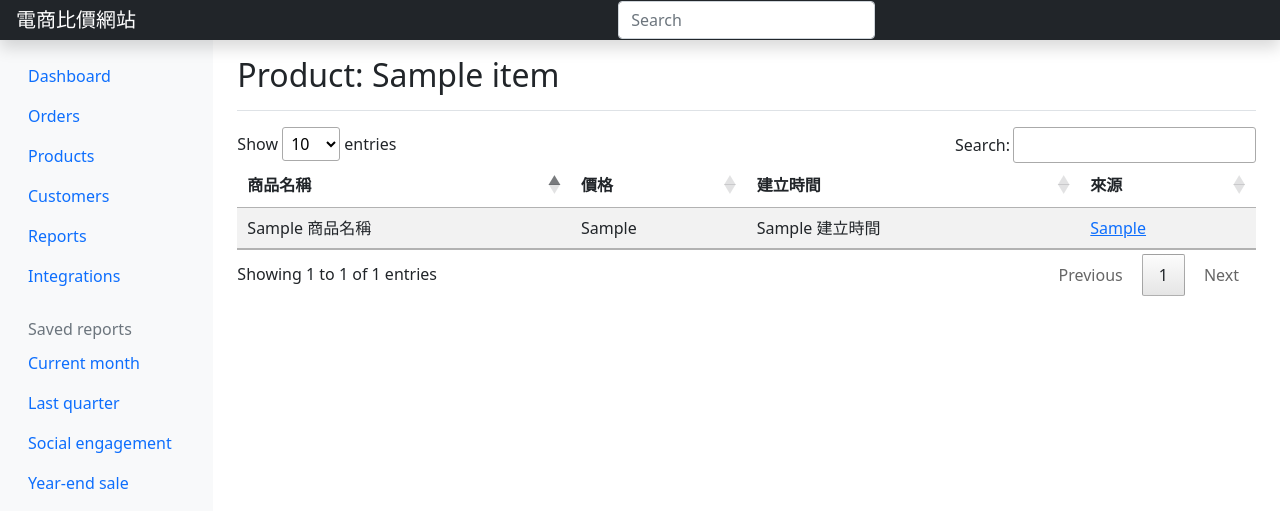
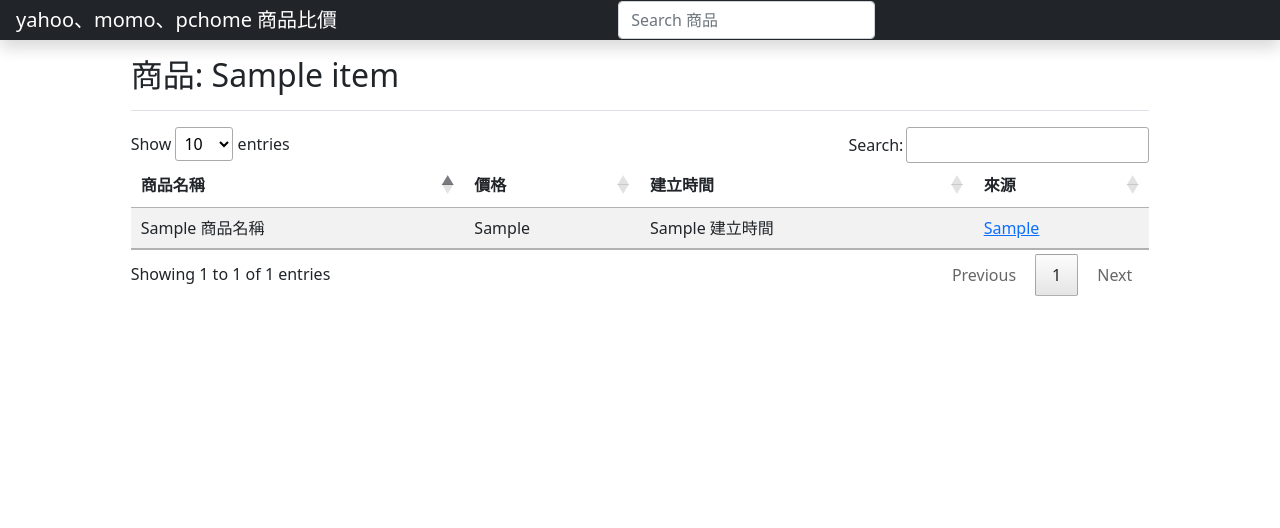
Before and after one commit to recluse1025/flaskProject, a Flask app: template templates/hello.html in a window 1280 px wide. Shown: the top 528 px of the page. Run offline with Flask 2, Linux system fonts and the light colour scheme; the template is opened without the code that fills it: most values are stand-ins (such as "Sample title", 1, 10 or a date in 2020); some libraries are stand-ins or nearby versions.

Commit message:
Dì sì commit

```diff
--- a/templates/hello.html
+++ b/templates/hello.html
@@ -50,12 +50,12 @@
   <body>
 
 <header class="navbar navbar-dark sticky-top bg-dark flex-md-nowrap p-0 shadow">
-  <a class="navbar-brand col-md-3 col-lg-2 me-0 px-3" href="#">電商比價網站</a>
+  <a class="navbar-brand col-md-3 col-lg-2 me-0 px-3" href="/">yahoo、momo、pchome  商品比價</a>
   <button class="navbar-toggler position-absolute d-md-none collapsed" type="button" data-bs-toggle="collapse" data-bs-target="#sidebarMenu" aria-controls="sidebarMenu" aria-expanded="false" aria-label="Toggle navigation">
     <span class="navbar-toggler-icon"></span>
   </button>
   <form action="/" method="GET">
-      <input class="form-control form-control-dark w-100" type="text" placeholder="Search" aria-label="Search" name="item">
+      <input class="form-control form-control-dark w-100" type="text" placeholder="Search 商品" aria-label="Search" name="item">
   </form>
 
   <div class="navbar-nav">
@@ -67,85 +67,85 @@
 
 <div class="container-fluid">
   <div class="row">
-    <nav id="sidebarMenu" class="col-md-3 col-lg-2 d-md-block bg-light sidebar collapse">
-      <div class="position-sticky pt-3">
-        <ul class="nav flex-column">
-          <li class="nav-item">
-            <a class="nav-link active" aria-current="page" href="#">
-              <span data-feather="home"></span>
-              Dashboard
-            </a>
-          </li>
-          <li class="nav-item">
-            <a class="nav-link" href="#">
-              <span data-feather="file"></span>
-              Orders
-            </a>
-          </li>
-          <li class="nav-item">
-            <a class="nav-link" href="#">
-              <span data-feather="shopping-cart"></span>
-              Products
-            </a>
-          </li>
-          <li class="nav-item">
-            <a class="nav-link" href="#">
-              <span data-feather="users"></span>
-              Customers
-            </a>
-          </li>
-          <li class="nav-item">
-            <a class="nav-link" href="#">
-              <span data-feather="bar-chart-2"></span>
-              Reports
-            </a>
-          </li>
-          <li class="nav-item">
-            <a class="nav-link" href="#">
-              <span data-feather="layers"></span>
-              Integrations
-            </a>
-          </li>
-        </ul>
+{#    <nav id="sidebarMenu" class="col-md-3 col-lg-2 d-md-block bg-light sidebar collapse">#}
+{#      <div class="position-sticky pt-3">#}
+{#        <ul class="nav flex-column">#}
+{#          <li class="nav-item">#}
+{#            <a class="nav-link active" aria-current="page" href="#">#}
+{#              <span data-feather="home"></span>#}
+{#              Dashboard#}
+{#            </a>#}
+{#          </li>#}
+{#          <li class="nav-item">#}
+{#            <a class="nav-link" href="#">#}
+{#              <span data-feather="file"></span>#}
+{#              Orders#}
+{#            </a>#}
+{#          </li>#}
+{#          <li class="nav-item">#}
+{#            <a class="nav-link" href="#">#}
+{#              <span data-feather="shopping-cart"></span>#}
+{#              Products#}
+{#            </a>#}
+{#          </li>#}
+{#          <li class="nav-item">#}
+{#            <a class="nav-link" href="#">#}
+{#              <span data-feather="users"></span>#}
+{#              Customers#}
+{#            </a>#}
+{#          </li>#}
+{#          <li class="nav-item">#}
+{#            <a class="nav-link" href="#">#}
+{#              <span data-feather="bar-chart-2"></span>#}
+{#              Reports#}
+{#            </a>#}
+{#          </li>#}
+{#          <li class="nav-item">#}
+{#            <a class="nav-link" href="#">#}
+{#              <span data-feather="layers"></span>#}
+{#              Integrations#}
+{#            </a>#}
+{#          </li>#}
+{#        </ul>#}
+{##}
+{#        <h6 class="sidebar-heading d-flex justify-content-between align-items-center px-3 mt-4 mb-1 text-muted">#}
+{#          <span>Saved reports</span>#}
+{#          <a class="link-secondary" href="#" aria-label="Add a new report">#}
+{#            <span data-feather="plus-circle"></span>#}
+{#          </a>#}
+{#        </h6>#}
+{#        <ul class="nav flex-column mb-2">#}
+{#          <li class="nav-item">#}
+{#            <a class="nav-link" href="#">#}
+{#              <span data-feather="file-text"></span>#}
+{#              Current month#}
+{#            </a>#}
+{#          </li>#}
+{#          <li class="nav-item">#}
+{#            <a class="nav-link" href="#">#}
+{#              <span data-feather="file-text"></span>#}
+{#              Last quarter#}
+{#            </a>#}
+{#          </li>#}
+{#          <li class="nav-item">#}
+{#            <a class="nav-link" href="#">#}
+{#              <span data-feather="file-text"></span>#}
+{#              Social engagement#}
+{#            </a>#}
+{#          </li>#}
+{#          <li class="nav-item">#}
+{#            <a class="nav-link" href="#">#}
+{#              <span data-feather="file-text"></span>#}
+{#              Year-end sale#}
+{#            </a>#}
+{#          </li>#}
+{#        </ul>#}
+{#      </div>#}
+{#    </nav>#}
 
-        <h6 class="sidebar-heading d-flex justify-content-between align-items-center px-3 mt-4 mb-1 text-muted">
-          <span>Saved reports</span>
-          <a class="link-secondary" href="#" aria-label="Add a new report">
-            <span data-feather="plus-circle"></span>
-          </a>
-        </h6>
-        <ul class="nav flex-column mb-2">
-          <li class="nav-item">
-            <a class="nav-link" href="#">
-              <span data-feather="file-text"></span>
-              Current month
-            </a>
-          </li>
-          <li class="nav-item">
-            <a class="nav-link" href="#">
-              <span data-feather="file-text"></span>
-              Last quarter
-            </a>
-          </li>
-          <li class="nav-item">
-            <a class="nav-link" href="#">
-              <span data-feather="file-text"></span>
-              Social engagement
-            </a>
-          </li>
-          <li class="nav-item">
-            <a class="nav-link" href="#">
-              <span data-feather="file-text"></span>
-              Year-end sale
-            </a>
-          </li>
-        </ul>
-      </div>
-    </nav>
-
-    <main class="col-md-9 ms-sm-auto col-lg-10 px-md-4">
+    <main class="col-md-9 m-auto col-lg-10 px-md-4">
       <div class="d-flex justify-content-between flex-wrap flex-md-nowrap align-items-center pt-3 pb-2 mb-3 border-bottom">
-        <h1 class="h2">Product: {{item}}</h1>
+        <h1 class="h2">商品: {{item}}</h1>
 {#        <div class="btn-toolbar mb-2 mb-md-0">#}
 {#          <div class="btn-group me-2">#}
 {#            <button type="button" class="btn btn-sm btn-outline-secondary">Share</button>#}
```
Also changed, not shown: templates/hello05.html (+79 -79 lines).
